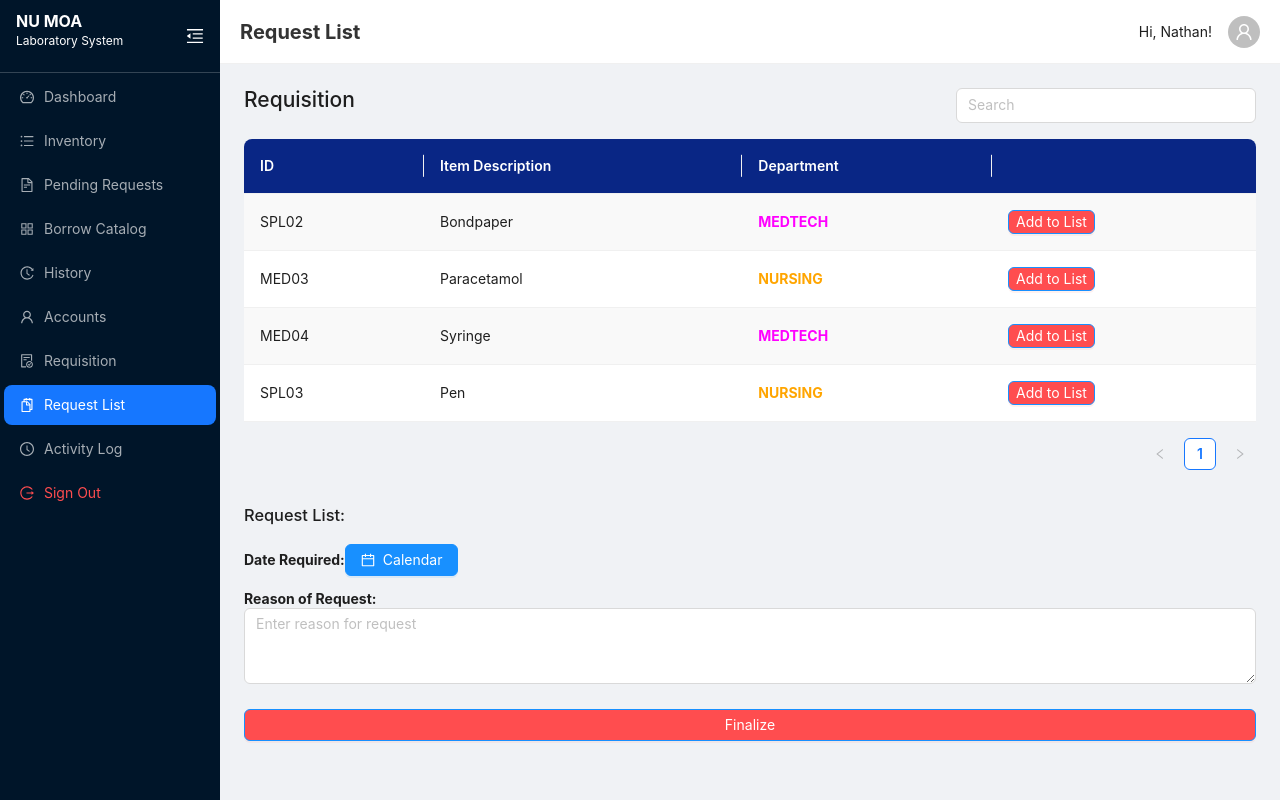
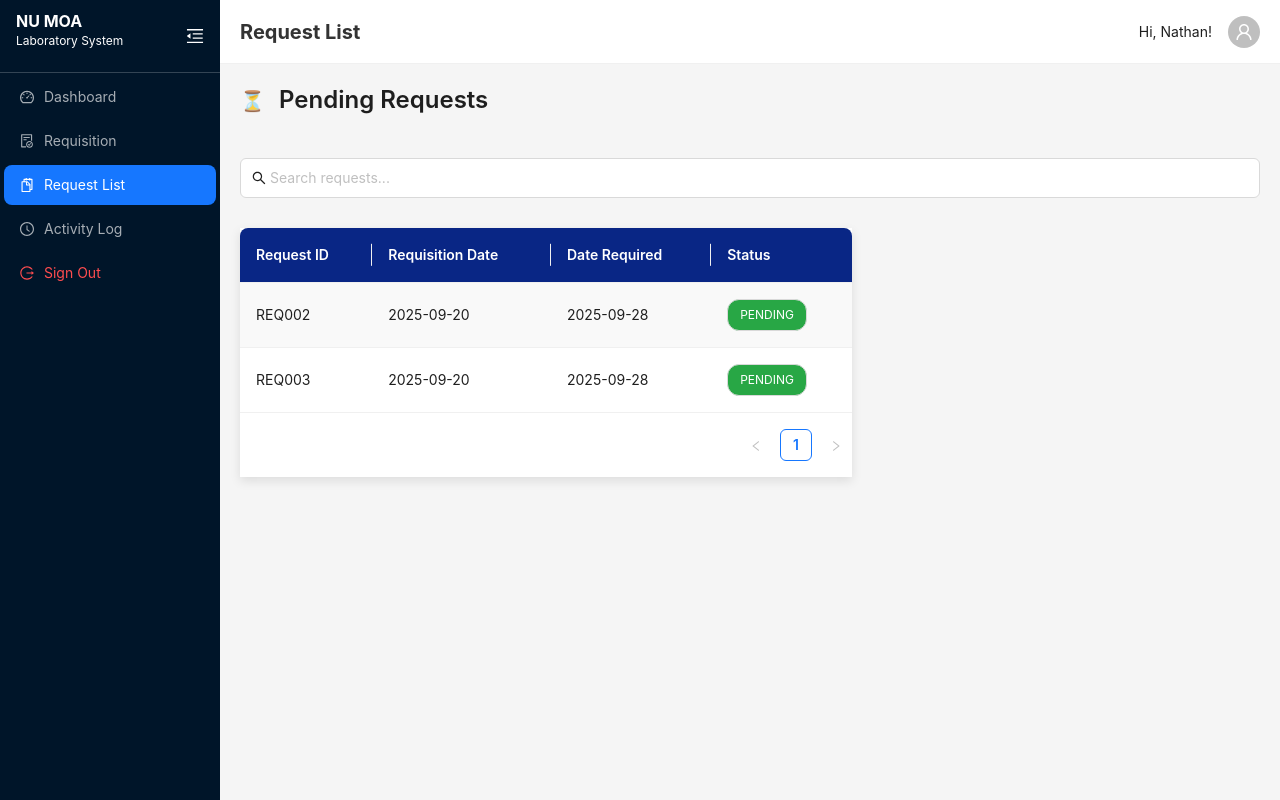
Before and after one commit to Blyn04/webnuls, a React (Create React App) app: page /request-list in a window 1280 px wide. Built offline with nearby package versions, Linux system fonts and the light colour scheme.

Commit message:
REQUEST LIST UPDATED

```diff
--- a/src/components/Sidebar.js
+++ b/src/components/Sidebar.js
@@ -30,7 +30,11 @@ const Sidebar = ({ setPageTitle }) => {
 
   useEffect(() => {
     const state = location.state || {};
-    setRole(state.role || "user");
+    const storedRole = localStorage.getItem("role");
+    const normalizedRole = state.role ? state.role.toLowerCase() : storedRole ? storedRole.toLowerCase() : "user";
+
+    setRole(normalizedRole);
+    localStorage.setItem("role", normalizedRole); // Store role in localStorage
 
     const path = location.pathname.replace(/\/$/, "");
     switch (path.toLowerCase()) {
@@ -94,27 +98,27 @@ const Sidebar = ({ setPageTitle }) => {
     switch (e.key) {
       case "1":
         navigate("/dashboard");
-        if (typeof setPageTitle === "function") setPageTitle("Dashboard");
+        setPageTitle("Dashboard");
         break;
 
       case "2":
         navigate("/inventory");
-        if (typeof setPageTitle === "function") setPageTitle("Inventory");
+        setPageTitle("Inventory");
         break;
 
       case "3":
         navigate("/pending-request");
-        if (typeof setPageTitle === "function") setPageTitle("Pending Requests");
+        setPageTitle("Pending Requests");
         break;
 
       case "4":
         navigate("/borrow-catalog");
-        if (typeof setPageTitle === "function") setPageTitle("Borrow Catalog");
+        setPageTitle("Borrow Catalog");
         break;
 
       case "5":
         navigate("/history");
-        if (typeof setPageTitle === "function") setPageTitle("History");
+        setPageTitle("History");
         break;
 
       case "6":
@@ -123,22 +127,22 @@ const Sidebar = ({ setPageTitle }) => {
 
       case "7":
         navigate("/accounts");
-        if (typeof setPageTitle === "function") setPageTitle("Accounts");
+        setPageTitle("Accounts");
         break;
 
       case "8":
         navigate("/requisition");
-        if (typeof setPageTitle === "function") setPageTitle("Requisition");
+        setPageTitle("Requisition");
         break;
 
       case "9":
         navigate("/request-list");
-        if (typeof setPageTitle === "function") setPageTitle("Request List");
+        setPageTitle("Request List");
         break;
 
       case "10":
         navigate("/activity-log");
-        if (typeof setPageTitle === "function") setPageTitle("Activity Log");
+        setPageTitle("Activity Log");
         break;
 
       default:
@@ -165,7 +169,7 @@ const Sidebar = ({ setPageTitle }) => {
     },
   ];
 
-  const regularMenuItems = [
+  const adminMenuItems = [
     {
       key: "1",
       icon: <DashboardOutlined />,
@@ -192,9 +196,18 @@ const Sidebar = ({ setPageTitle }) => {
       label: "History",
     },
     {
-      key: "7",
-      icon: <UserOutlined />,
-      label: "Accounts",
+      key: "6",
+      icon: <LogoutOutlined />,
+      label: "Sign Out",
+      danger: true,
+    },
+  ];
+
+  const userMenuItems = [
+    {
+      key: "1",
+      icon: <DashboardOutlined />,
+      label: "Dashboard",
     },
     {
       key: "8",
@@ -218,6 +231,13 @@ const Sidebar = ({ setPageTitle }) => {
       danger: true,
     },
   ];
+
+  const menuItems =
+    role === "super-admin"
+      ? superAdminMenuItems
+      : role === "admin"
+      ? adminMenuItems
+      : userMenuItems;
 
   return (
     <Sider
@@ -250,7 +270,7 @@ const Sidebar = ({ setPageTitle }) => {
         mode="vertical"
         selectedKeys={[selectedKey]}
         onClick={handleMenuClick}
-        items={role === "super-admin" ? superAdminMenuItems : regularMenuItems}
+        items={menuItems}
       />
 
       <CustomModal
--- a/src/components/users/RequestList.js
+++ b/src/components/users/RequestList.js
@@ -5,126 +5,120 @@ import {
   Table,
   Button,
   Card,
+  List,
+  Typography,
   Modal,
-  DatePicker,
   message,
 } from "antd";
-import {
-  PlusOutlined,
-  DeleteOutlined,
-  CalendarOutlined,
-} from "@ant-design/icons";
+import { SearchOutlined, CloseOutlined } from "@ant-design/icons";
 import Sidebar from "../Sidebar";
 import AppHeader from "../Header";
-import "../styles/usersStyle/Requisition.css";
+import "../styles/usersStyle/RequestList.css";
 
 const { Content } = Layout;
+const { Title, Text } = Typography;
 
-const initialItems = [
-  { id: "SPL02", description: "Bondpaper", department: "MEDTECH" },
-  { id: "MED03", description: "Paracetamol", department: "NURSING" },
-  { id: "MED04", description: "Syringe", department: "MEDTECH" },
-  { id: "SPL03", description: "Pen", department: "NURSING" },
+const pendingRequests = [
+  {
+    id: "REQ002",
+    dateRequested: "2025-09-20",
+    dateRequired: "2025-09-28",
+    status: "PENDING",
+    requester: "Henreizh Nathan H. Aruta",
+    items: [
+      {
+        description: "Bond Paper",
+        itemId: "SPL02",
+        quantity: 20,
+        department: "MEDTECH",
+      },
+      {
+        description: "Paracetamol",
+        itemId: "SPL02",
+        quantity: 30,
+        department: "NURSING",
+      },
+    ],
+    message: "hello, may klase kami kc, we need these thx",
+  },
+  {
+    id: "REQ003",
+    dateRequested: "2025-09-20",
+    dateRequired: "2025-09-28",
+    status: "PENDING",
+    requester: "Henreizh Nathan H. Aruta",
+    items: [
+      {
+        description: "Bond Paper",
+        itemId: "SPL02",
+        quantity: 20,
+        department: "MEDTECH",
+      },
+      {
+        description: "Paracetamol",
+        itemId: "SPL02",
+        quantity: 30,
+        department: "NURSING",
+      },
+      {
+        description: "Syringe",
+        itemId: "SPL02",
+        quantity: 10,
+        department: "MEDTECH",
+      },
+      {
+        description: "Pen",
+        itemId: "SPL02",
+        quantity: 15,
+        department: "NURSING",
+      },
+    ],
+    message: "hello, may klase kami kc, we need these thx",
+  },
 ];
-
-// Table styles for finalize modal
-const tableHeaderStyle = {
-  padding: "8px",
-  borderBottom: "1px solid #ddd",
-  backgroundColor: "#f5f5f5",
-  fontWeight: "bold",
-  textAlign: "center",
-};
-
-const tableCellStyle = {
-  padding: "8px",
-  borderBottom: "1px solid #ddd",
-  textAlign: "center",
-};
-
-const Requisition = () => {
-  const [items] = useState(initialItems);
-  const [requestList, setRequestList] = useState([]);
-  const [dateRequired, setDateRequired] = useState(null);
-  const [reason, setReason] = useState("");
-  const [isCalendarVisible, setIsCalendarVisible] = useState(false);
-  const [isFinalizeVisible, setIsFinalizeVisible] = useState(false);
-  const [pageTitle, setPageTitle] = useState("");
-
-  const addToList = (item) => {
-    const alreadyAdded = requestList.find((req) => req.id === item.id);
-    if (alreadyAdded) {
-      message.warning("Item already added!");
-    } else {
-      setRequestList([...requestList, { ...item, quantity: "" }]);
-    }
-  };
-
-  const removeFromList = (id) => {
-    const updatedList = requestList.filter((item) => item.id !== id);
-    setRequestList(updatedList);
-  };
-
-  const updateQuantity = (id, value) => {
-    const updatedList = requestList.map((item) =>
-      item.id === id ? { ...item, quantity: value } : item
-    );
-    setRequestList(updatedList);
-  };
-
-  const finalizeRequest = () => {
-    if (!dateRequired) {
-      message.error("Please select a date!");
-      return;
-    }
-    if (requestList.length === 0) {
-      message.error("Please add items to the request list!");
-      return;
-    }
-    setIsFinalizeVisible(true);
-  };
 
 const columns = [
   {
-      title: "ID",
+    title: "Request ID",
     dataIndex: "id",
     key: "id",
   },
   {
-      title: "Item Description",
-      dataIndex: "description",
-      key: "description",
+    title: "Requisition Date",
+    dataIndex: "dateRequested",
+    key: "dateRequested",
   },
   {
-      title: "Department",
-      dataIndex: "department",
-      key: "department",
-      render: (text) => (
-        <span
-          style={{
-            color: text === "MEDTECH" ? "magenta" : "orange",
-            fontWeight: "bold",
-          }}
-        >
-          {text}
-        </span>
-      ),
+    title: "Date Required",
+    dataIndex: "dateRequired",
+    key: "dateRequired",
   },
   {
-      title: "",
-      key: "action",
-      render: (text, record) => (
-        <Button
-          type="primary"
-          danger
-          size="small"
-          onClick={() => addToList(record)}
-        >
-          Add to List
+    title: "Status",
+    dataIndex: "status",
+    key: "status",
+    render: (status) => (
+      <Button type="text" className="status-btn">
+        {status}
       </Button>
     ),
   },
 ];
+
+const RequestList = () => {
+  const [selectedRequest, setSelectedRequest] = useState(null);
+  const [isCancelVisible, setIsCancelVisible] = useState(false);
+  const [pageTitle, setPageTitle] = useState("");
+
+  const handleRowClick = (record) => {
+    setSelectedRequest(record);
+  };
+
+  const handleCancelRequest = () => {
+    message.success("Request successfully canceled!");
+    setSelectedRequest(null);
+    setIsCancelVisible(false);
+  };
 
   return (
     <Layout style={{ minHeight: "100vh" }}>
@@ -133,180 +127,111 @@ const Requisition = () => {
       <Layout className="site-layout">
         <AppHeader pageTitle={pageTitle} />
 
-        <Content className="requisition-content">
-          <div className="requisition-header">
-            <h2>Requisition</h2>
+        <Content className="pending-content">
+          <div className="pending-header">
+            <Title level={3}>
+              <span className="icon-pending">⏳</span> Pending Requests
+            </Title>
+          </div>
+
+          <div className="search-container">
             <Input
-              placeholder="Search"
-              className="requisition-search"
+                placeholder="Search requests..."
+                prefix={<SearchOutlined />}
+                className="pending-search"
                 allowClear
             />
           </div>
 
+          <div className="pending-main">
             <Table
-            dataSource={items}
                 columns={columns}
+                dataSource={pendingRequests}
                 rowKey="id"
-            className="requisition-table"
+                onRow={(record) => ({
+                onClick: () => handleRowClick(record),
+                })}
+                className="pending-table"
             />
 
-          <div className="request-list-container">
-            <h3>Request List:</h3>
-            {requestList.map((item) => (
+            {selectedRequest && (
                 <Card
-                key={item.id}
-                className="request-card"
-                size="small"
-                title={`Item ID: ${item.id}`}
-                extra={
-                  <Button
-                    type="text"
-                    danger
-                    icon={<DeleteOutlined />}
-                    onClick={() => removeFromList(item.id)}
-                  />
+                title={
+                    <div className="details-header">
+                    <span>Details:</span>
+                    <span className="req-id">
+                        <strong>ID:</strong> {selectedRequest.id}
+                    </span>
+                    </div>
                 }
+                className="details-card"
                 >
                 <p>
-                  <strong>Description:</strong> {item.description}
+                    <strong>Requester:</strong> {selectedRequest.requester}
                 </p>
                 <p>
-                  <strong>Department:</strong>{" "}
+                    <strong>Requisition Date:</strong> {selectedRequest.dateRequested}
+                </p>
+                <p>
+                    <strong>Date Required:</strong> {selectedRequest.dateRequired}
+                </p>
+
+                <Title level={5}>Requested Items:</Title>
+                <List
+                    size="small"
+                    bordered
+                    dataSource={selectedRequest.items}
+                    renderItem={(item, index) => (
+                    <List.Item className="list-item">
+                        <span>
+                        {index + 1}. {item.description}
+                        </span>
+                        <span>
+                        <strong>Item ID:</strong> {item.itemId}
+                        </span>
+                        <span>
+                        <strong>Qty:</strong> {item.quantity}
+                        </span>
                         <span
                         style={{
-                      color: item.department === "MEDTECH" ? "magenta" : "orange",
+                            color:
+                            item.department === "MEDTECH" ? "magenta" : "orange",
                             fontWeight: "bold",
                         }}
                         >
                         {item.department}
                         </span>
+                    </List.Item>
+                    )}
+                />
+                <p style={{ marginTop: "15px" }}>
+                    <strong>Message:</strong>{" "}
+                    <em>{selectedRequest.message || "No message provided."}</em>
                 </p>
-                <Input
-                  placeholder="Enter quantity"
-                  type="number"
-                  min={1}
-                  value={item.quantity}
-                  onChange={(e) => updateQuantity(item.id, e.target.value)}
-                />
-              </Card>
-            ))}
-          </div>
-
-          <div className="request-details">
-            <div className="date-required">
-              <strong>Date Required:</strong>
-              <Button
-                type="primary"
-                icon={<CalendarOutlined />}
-                onClick={() => setIsCalendarVisible(true)}
-              >
-                Calendar
-              </Button>
-              <Modal
-                title="Select Date"
-                open={isCalendarVisible}
-                onCancel={() => setIsCalendarVisible(false)}
-                onOk={() => setIsCalendarVisible(false)}
-              >
-                <DatePicker
-                  onChange={(date, dateString) => setDateRequired(dateString)}
-                  style={{ width: "100%" }}
-                />
-              </Modal>
-            </div>
-
-            <div className="reason-container">
-              <strong>Reason of Request:</strong>
-              <Input.TextArea
-                rows={3}
-                value={reason}
-                onChange={(e) => setReason(e.target.value)}
-                placeholder="Enter reason for request"
-              />
-            </div>
 
                 <Button
                     type="primary"
                     danger
                     block
-              className="finalize-btn"
-              onClick={finalizeRequest}
+                    icon={<CloseOutlined />}
+                    onClick={() => setIsCancelVisible(true)}
+                    className="cancel-btn"
                 >
-              Finalize
+                    Cancel Request
                 </Button>
+                </Card>
+            )}
             </div>
 
           <Modal
-            title={
-              <div style={{ background: "#f60", padding: "12px", color: "#fff" }}>
-                <strong>📝 Finalize Request</strong>
-              </div>
-            }
-            open={isFinalizeVisible}
-            onCancel={() => setIsFinalizeVisible(false)}
-            footer={null}
-            centered
-            className="finalize-modal"
+            title="Confirm Cancellation"
+            open={isCancelVisible}
+            onCancel={() => setIsCancelVisible(false)}
+            onOk={handleCancelRequest}
+            okText="Yes, Cancel"
+            cancelText="No"
           >
-            <div style={{ padding: "10px" }}>
-              <h3 style={{ marginBottom: "10px" }}>Item Summary:</h3>
-              <table
-                style={{
-                  width: "100%",
-                  borderCollapse: "collapse",
-                  marginBottom: "10px",
-                }}
-              >
-                <thead>
-                  <tr>
-                    <th style={tableHeaderStyle}>#</th>
-                    <th style={tableHeaderStyle}>Item Description</th>
-                    <th style={tableHeaderStyle}>Item ID</th>
-                    <th style={tableHeaderStyle}>Qty</th>
-                    <th style={tableHeaderStyle}>Dept.</th>
-                  </tr>
-                </thead>
-                <tbody>
-                  {requestList.map((item, index) => (
-                    <tr key={item.id}>
-                      <td style={tableCellStyle}>{index + 1}.</td>
-                      <td style={tableCellStyle}>{item.description}</td>
-                      <td style={tableCellStyle}>{item.id}</td>
-                      <td style={tableCellStyle}>{item.quantity || "N/A"}</td>
-                      <td
-                        style={{
-                          ...tableCellStyle,
-                          color: item.department === "MEDTECH" ? "magenta" : "orange",
-                        }}
-                      >
-                        {item.department}
-                      </td>
-                    </tr>
-                  ))}
-                </tbody>
-              </table>
-
-              <h4>
-                <strong>Date Required:</strong> {dateRequired || "N/A"}
-              </h4>
-              <h4>
-                <strong>Message:</strong>{" "}
-                <em>{reason || "No message provided."}</em>
-              </h4>
-
-              <Button
-                type="primary"
-                danger
-                block
-                style={{ marginTop: "15px" }}
-                onClick={() => {
-                  message.success("Requisition sent successfully!");
-                  setIsFinalizeVisible(false);
-                }}
-              >
-                Send Requisition
-              </Button>
-            </div>
+            <p>Are you sure you want to cancel this request?</p>
           </Modal>
         </Content>
       </Layout>
@@ -314,4 +239,4 @@ const Requisition = () => {
   );
 };
 
-export default Requisition;
+export default RequestList;
```
Lines whose indentation alone changed are shown as unchanged.
